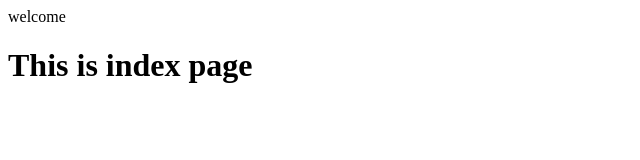
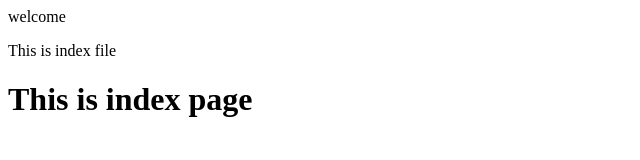
Before and after one commit to ashokleewayhertz/git-workshop, a plain HTML site: page index.html in a window 1280 px wide. Shown: the whole page, without its empty margins (0-640 px from the left). Drawn offline with Linux system fonts and the light colour scheme.

Commit message:
Update index.html

```diff
--- a/index.html
+++ b/index.html
@@ -8,6 +8,7 @@
 </head>
 <body>
     welcome
+    <p> This is index file</p>
     <h1>This is index page</h1>
 
 </body>
```
